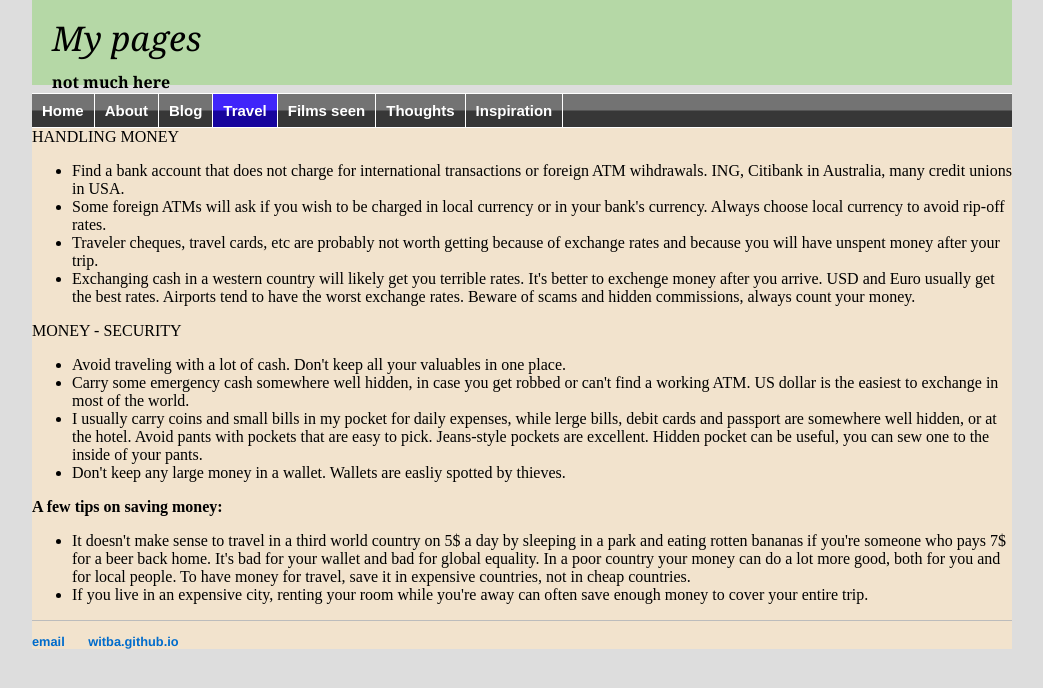
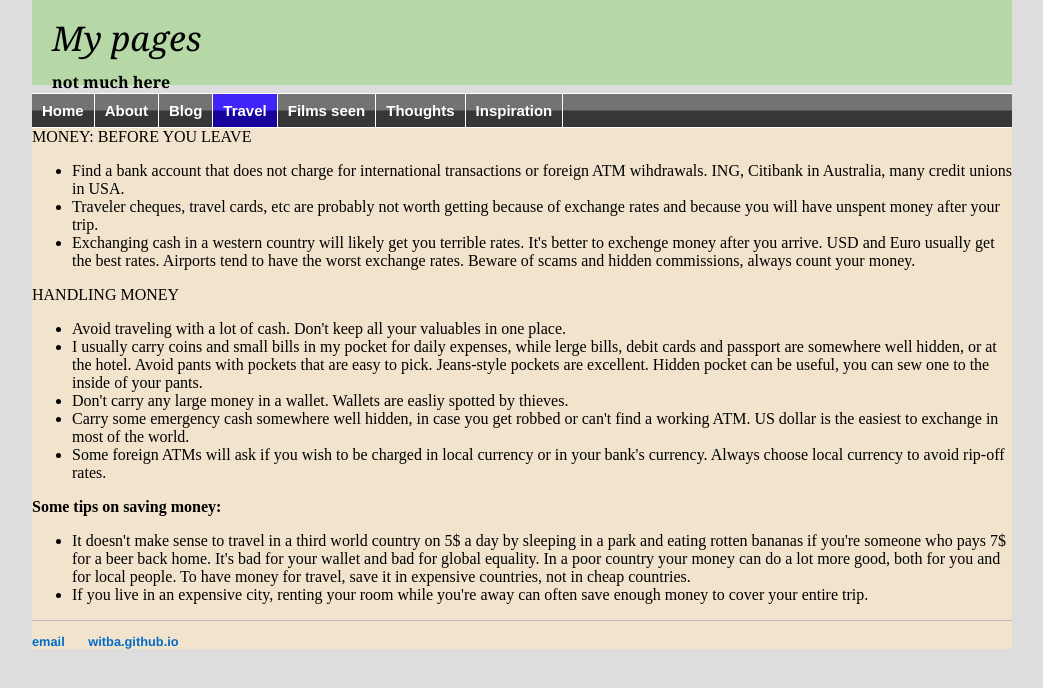
Before and after one commit to witba/witba.github.io, a Jekyll site: the page built from travel/money.html, in a window 1280 px wide. Shown: the top 688 px of the page, without its empty margins (118-1161 px from the left). Built offline with Jekyll 4.4.1, drawn with Linux system fonts in a browser that asks for light colours.

Commit message:
Update money.html

```diff
--- a/travel/money.html
+++ b/travel/money.html
@@ -5,21 +5,21 @@ title: Travel advice
 
 <div class="travel">
 
+MONEY: BEFORE YOU LEAVE<br>
+<ul>
+<li>Find a bank account that does not charge for international transactions or foreign ATM wihdrawals. ING, Citibank in Australia, many credit unions in USA.
+<li>Traveler cheques, travel cards, etc are probably not worth getting because of exchange rates and because you will have unspent money after your trip.
+<li>Exchanging cash in a western country will likely get you terrible rates. It's better to exchenge money after you arrive. USD and Euro usually get the best rates. Airports tend to have the worst exchange rates. Beware of scams and hidden commissions, always count your money.
+ </ul>
 HANDLING MONEY<br>
 <ul>
-<li>Find a bank account that does not charge for international transactions or foreign ATM wihdrawals. ING, Citibank in Australia, many credit unions in USA.
+<li>Avoid traveling with a lot of cash. Don't keep all your valuables in one place.
+<li>I usually carry coins and small bills in my pocket for daily expenses, while lerge bills, debit cards and passport are somewhere well hidden, or at the hotel. Avoid pants with pockets that are easy to pick. Jeans-style pockets are excellent. Hidden pocket can be useful, you can sew one to the inside of your pants.
+<li>Don't carry any large money in a wallet. Wallets are easliy spotted by thieves.
+<li>Carry some emergency cash somewhere well hidden, in case you get robbed or can't find a working ATM. US dollar is the easiest to exchange in most of the world.
 <li>Some foreign ATMs will ask if you wish to be charged in local currency or in your bank's currency. Always choose local currency to avoid rip-off rates.
-<li>Traveler cheques, travel cards, etc are probably not worth getting because of exchange rates and because you will have unspent money after your trip.
-<li>Exchanging cash in a western country will likely get you terrible rates. It's better to exchenge money after you arrive. USD and Euro usually get the best rates. Airports tend to have the worst exchange rates. Beware of scams and hidden commissions, always count your money.
 </ul>
-MONEY - SECURITY<br>
-<ul>
-<li>Avoid traveling with a lot of cash. Don't keep all your valuables in one place.
-<li>Carry some emergency cash somewhere well hidden, in case you get robbed or can't find a working ATM. US dollar is the easiest to exchange in most of the world.
-<li>I usually carry coins and small bills in my pocket for daily expenses, while lerge bills, debit cards and passport are somewhere well hidden, or at the hotel. Avoid pants with pockets that are easy to pick. Jeans-style pockets are excellent. Hidden pocket can be useful, you can sew one to the inside of your pants.
-<li>Don't keep any large money in a wallet. Wallets are easliy spotted by thieves.
-</ul>
-<b>A few tips on saving money:</b><br>
+<b>Some tips on saving money:</b><br>
 <ul>
 <li>It doesn't make sense to travel in a third world country on 5$ a day by sleeping in a park and eating rotten bananas if you're someone who pays 7$ for a beer back home. It's bad for your wallet and bad for global equality. In a poor country your money can do a lot more good, both for you and for local people. To have money for travel, save it in expensive countries, not in cheap countries.
 <li>If you live in an expensive city, renting your room while you're away can often save enough money to cover your entire trip.
```
